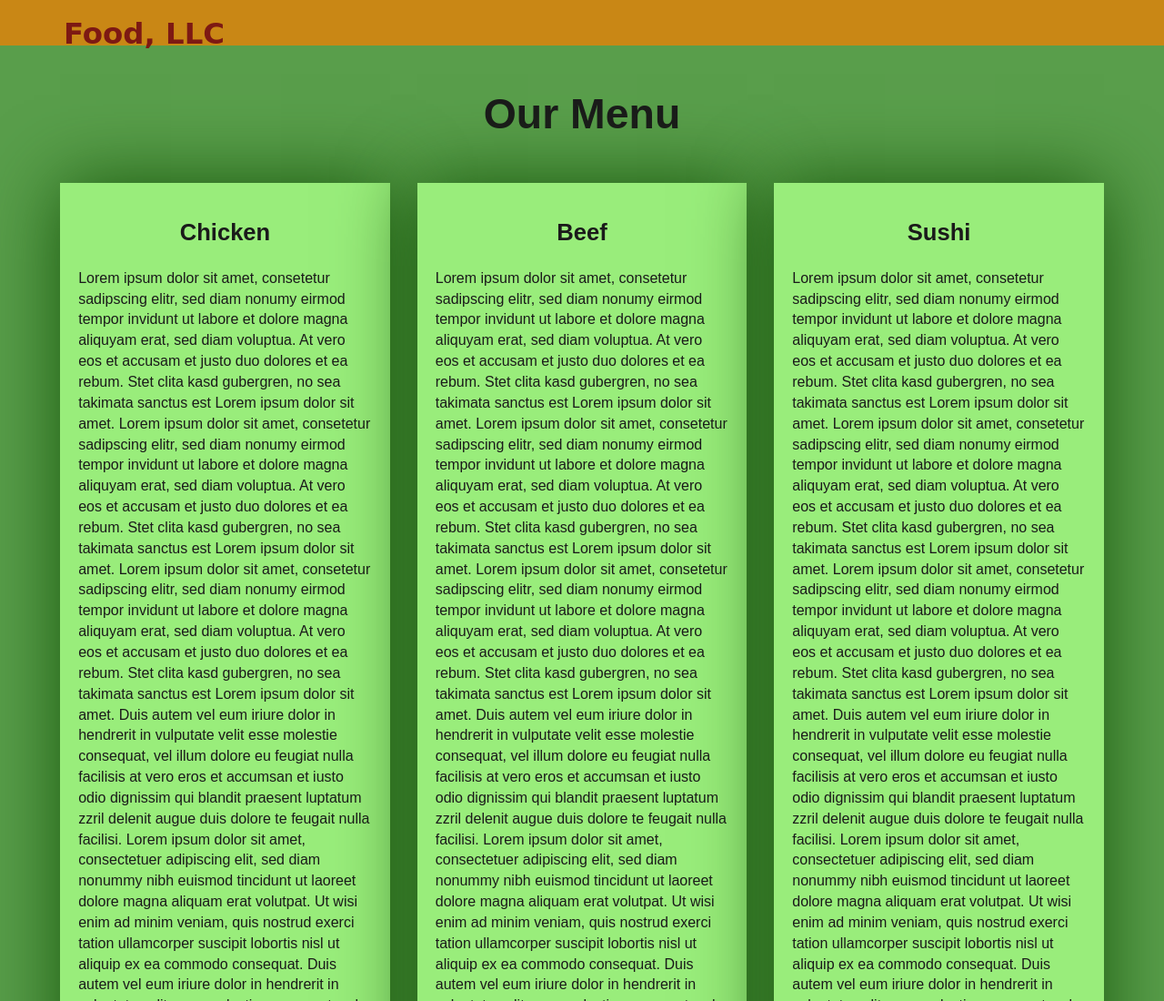
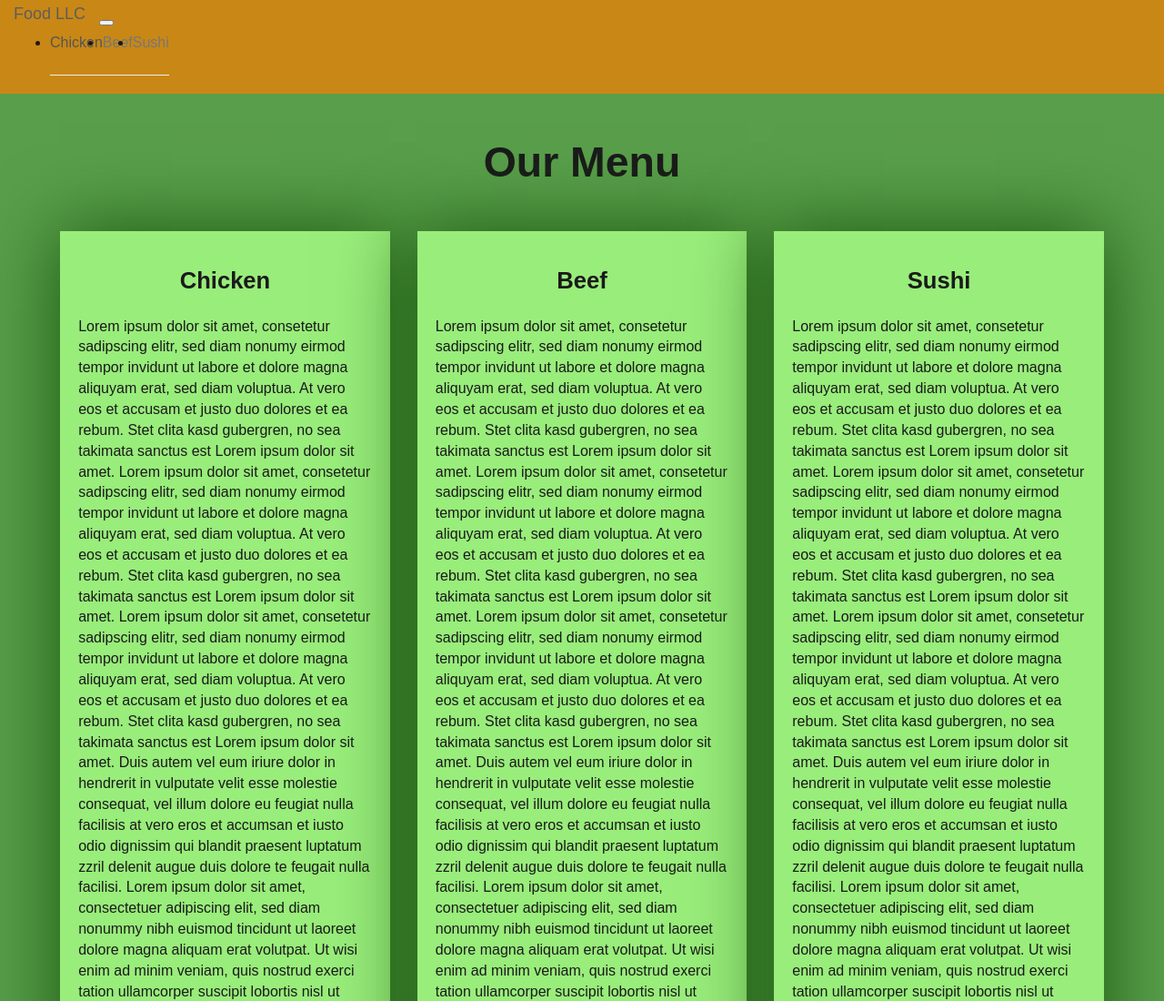
Before and after one commit to patel11611467/Coursera-course-HTML-CSS-and-Javascript-for-Web-Developers, a plain HTML site: page module-3 solution/index.html in a window 1280 px wide. Shown: the top 1100 px of the page at 91% size. Drawn offline with nearby package versions, Linux system fonts and the light colour scheme; files that its build step writes are made by us from their sources.

Commit message:
Update index.html

```diff
--- a/module-3 solution/index.html
+++ b/module-3 solution/index.html
@@ -1,52 +1,40 @@
-<!DOCTYPE html>
-<html lang="zxx">
+<!doctype html>
+<html lang="en">
 
   <head>
+
     <meta charset="utf-8">
     <meta http-equiv="X-UA-Compatible" content="IE=edge">
-    <meta name="viewport" content="width=device-width, initial-scale=1">
-    <title>Assignment Solution for Module 3</title>
+    <meta name="viewport" content="width=device-width, initial-scale=1, shrink-to-fit=no">
+    <title>Module 3 solution</title>
     <link rel="stylesheet" href="css/bootstrap.min.css">
-    <link rel="stylesheet" href="https://cdnjs.cloudflare.com/ajax/libs/font-awesome/4.7.0/css/font-awesome.min.css"> <!-- it will work only when you have internet connection -->
-    <link rel="stylesheet" href="css/bootstrap-social.css">
     <link rel="stylesheet" href="css/styles.css">
 
-
-    <!-- HTML5 shim and Respond.js for IE8 support of HTML5 elements and media queries -->
-    <!-- WARNING: Respond.js doesn't work if you view the page via file:// -->
-    <!--[if lt IE 9]>
-      <script src="https://oss.maxcdn.com/html5shiv/3.7.2/html5shiv.min.js"></script>
-      <script src="https://oss.maxcdn.com/respond/1.4.2/respond.min.js"></script>
-    <![endif]-->
   </head>
 
   <body>
-    <header>
+
+	<header class="">
 	    <nav id="header-nav" class="navbar navbar-default">
-            <div class="container">
-                <div class="navbar-header">
-                    <div class="navbar-brand">
-                        <a href="index.html"><h1>Food, LLC</h1></a>
-                    </div>
+	  <a class="navbar-brand " href="#">Food LLC</a>
 
-                    <button type="button" class="navbar-toggle collapsed" data-toggle="collapse" data-target="#collapsable-nav">
+	  <button class="navbar-toggler d-sm-none" id="toggle-button" type="button" data-toggle="collapse" data-target="#navbarSupportedContent" aria-controls="navbarSupportedContent" aria-expanded="false" aria-label="Toggle navigation">
 	    <span class="navbar-toggler-icon"></span>
 	  </button>
-                </div>
 
-                <div id="collapsable-nav" class="collapse navbar-collapse">
-                    <ul id="nav-list" class="nav navbar-nav navbar-right visible-xs text-center">
-                        <li>
-                            <a href="#chicken-tile"><br class="hidden-xs"> Chicken</a><hr>
+	  <div class="collapse navbar-collapse" id="navbarSupportedContent">
+	    <ul class="navbar-nav mr-auto">
+	      <li class="nav-item active" id="nav_list">
+	        <a class="nav-link" href="#Chicken"><p class="nav_text text-center">Chicken</p></a><hr>
 	      </li>
-                        <li>
-                            <a href="#beef-tile"><br class="hidden-xs"> Beef</a><hr>
+	      <li class="nav-item">
+	        <a class="nav-link" href="#Beef"><p class="nav_text text-center">Beef</p></a><hr>
 	      </li>
-                        <li>
-                            <a href="#sushi-tile"><br class="hidden-xs"> Sushi</a>
+	      <li class="nav-item">
+	        <a class="nav-link" href="#Sushi"><p class="nav_text text-center">Sushi</p></a><hr>
 	      </li>
 	    </ul>
-                </div>
+
 	  </div>
 	</nav>
   </header>
```
Lines whose indentation alone changed are shown as unchanged.
